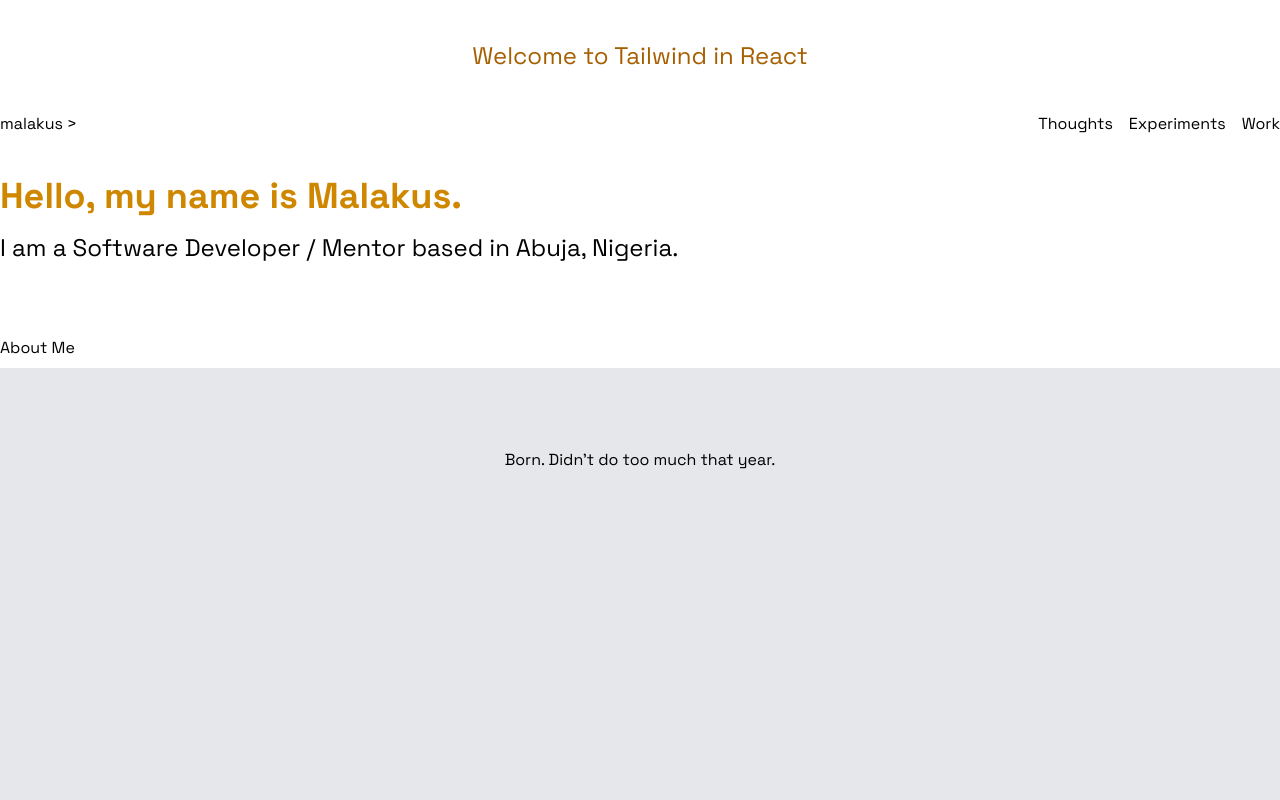
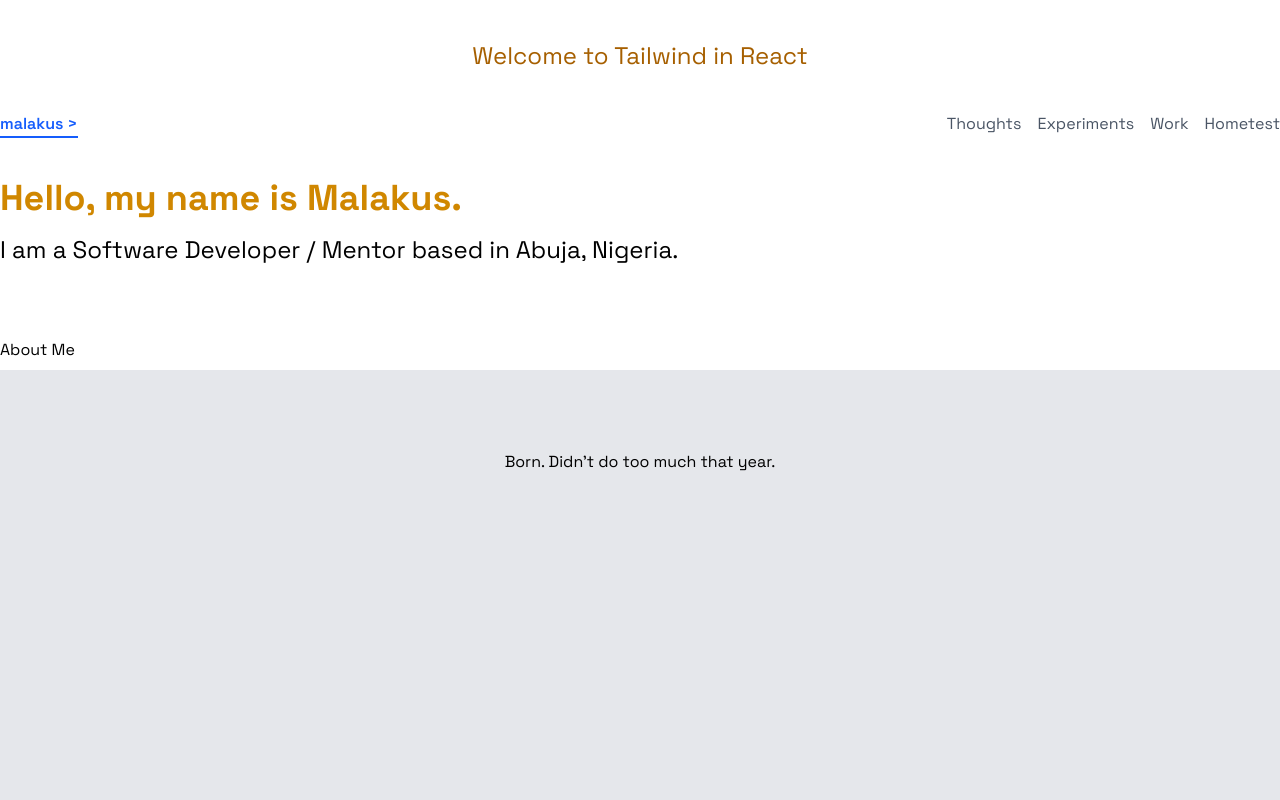
Before and after one commit to malakus4/portfolio-react, a React (Vite) app: page / in a window 1280 px wide. Shown: the top 800 px of the page. Built offline with nearby package versions, Linux system fonts and the light colour scheme.

Commit message:
style: clean nav using NavLink

```diff
--- a/src/ChatGpt.jsx
+++ b/src/ChatGpt.jsx
@@ -0,0 +1,26 @@
+import { NavLink } from "react-router-dom";
+
+const Nav = () => {
+  const linkClass = ({ isActive }) =>
+    isActive
+      ? "text-blue-600 font-semibold border-b-2 border-blue-600"
+      : "text-gray-600 hover:text-blue-600";
+
+  return (
+    <nav className="flex gap-6 px-8 py-4">
+      <NavLink to="/" end className={linkClass}>
+        Home
+      </NavLink>
+
+      <NavLink to="/experiments" className={linkClass}>
+        Experiments
+      </NavLink>
+
+      <NavLink to="/home" className={linkClass}>
+        HomeTest
+      </NavLink>
+    </nav>
+  );
+};
+
+export default Nav;
--- a/src/components/sections/Nav.jsx
+++ b/src/components/sections/Nav.jsx
@@ -1,19 +1,39 @@
-import React from 'react'
+import { NavLink } from "react-router-dom";
+
 
 function Nav() {
+
+  const linkClass = ({ isActive }) =>
+    isActive
+      ? "text-blue-600 font-semibold border-b-2 border-blue-600"
+      : "text-gray-600 hover:text-blue-600";
+
   return (
     <nav className='flex justify-between'>
-        <div>
-            <span>malakus <span>&gt;</span></span>
-            </div>
 
-            <ul className="flex gap-4">
+            <NavLink to="/" end className={linkClass}>
+                <span>malakus <span>&gt;</span></span>
+              </NavLink>
 
-              <a href="../components/pages/Hometest.jsx"><li>Thoughts</li></a>
+          <ul className="flex gap-4">
 
-              <a href="https://amazon.com"><li>Experiments</li></a>
 
-              <a href="https://amazon.com"><li>Work</li></a>
+              <NavLink to="/thoughts" end className={linkClass}>
+                Thoughts
+              </NavLink>
+
+              <NavLink to="/experiments" className={linkClass}>
+                Experiments
+              </NavLink>
+
+              <NavLink to="/work" className={linkClass}>
+                Work
+              </NavLink>
+
+              <NavLink to="/hometest" className={linkClass}>
+                Hometest
+              </NavLink>
+
         </ul>
     </nav>
   )
```
